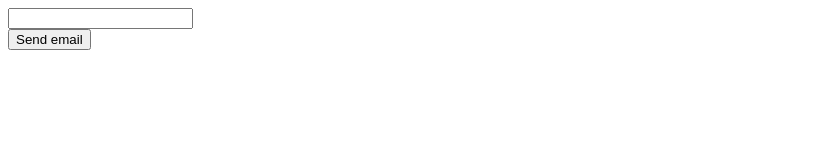
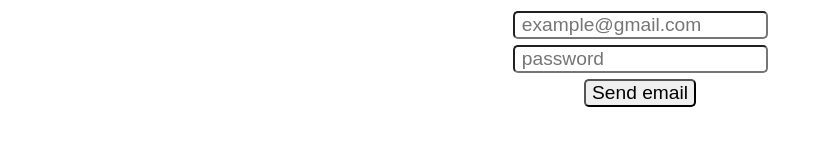
Before and after one commit to claesgill/email_web_service, a plain HTML site: page index.html in a window 1280 px wide. Shown: the whole page, without its empty margins (0-823 px from the left). Drawn offline with Linux system fonts and the light colour scheme.

Commit message:
Adding testfiles

```diff
--- a/email.js
+++ b/email.js
@@ -1,21 +1,21 @@
 function sendEmail() {
-    const form = document.getElementById('email-form')
-    const formData = new FormData(form)
+    const email    = document.getElementById('email')
+    const password = document.getElementById('password')
+    // const host     = document.getElementById('host')
 
-    console.log(form)
-    console.log(formData)
+    const receiver = "claes@claesgill.com"
+    const subject  = "Test"
+    const body     = "Test message"
 
-    // email, password, receiver, subject, body
-
-    // Email.send({
-    //     Host: "smtp.gmail.com",
-    //     Username: email,
-    //     Password: password,
-    //     To: receiver,
-    //     From: email,
-    //     Subject: subject,
-    //     Body: body,
-    // }).then(res => {
-    //     alert("Mail sent successfully")
-    // }).catch(err => { console.error(err) })
+    Email.send({
+        Host: "smtp.gmail.com",
+        Username: email,
+        Password: password,
+        To: receiver,
+        From: email,
+        Subject: subject,
+        Body: body,
+    }).then(res => {
+        alert("Mail sent successfully")
+    }).catch(err => { console.error(err) })
 }
--- a/index.html
+++ b/index.html
@@ -4,14 +4,25 @@
     <meta charset="UTF-8">
     <meta name="viewport" content="width=device-width, initial-scale=1.0">
     <title>Email Web Service</title>
-    <script src="https://smtpjs.com/v3/smtp.js"></script>
-    <script src="email.js"></script>
 </head>
+<style>
+    input {
+        margin: 3px;
+        border-radius: 5px;
+        font-size: larger;
+    }
+</style>
 <body>
-    <form id="email-form" onsubmit="event.preventDefault(); sendEmail()">
-        <input id="input" type="text" name="input" />
+    <div align="center">
+        <input id="email" type="text" name="email" placeholder=" example@gmail.com" />
         <br>
-        <input type="submit" value="Send email" />
-    </form>
+        <input id="password" type="password" name="password" placeholder=" password" />
+        <br>
+        <!-- <input id="host" type="text" name="host" placeholder="stmp.one.com" /> -->
+        <!-- <br> -->
+        <input type="button" value="Send email" onclick="sendEmail()" />
+    </div>
 </body>
+<script src="https://smtpjs.com/v3/smtp.js"></script>
+<script src="email.js"></script>
 </html>
```
